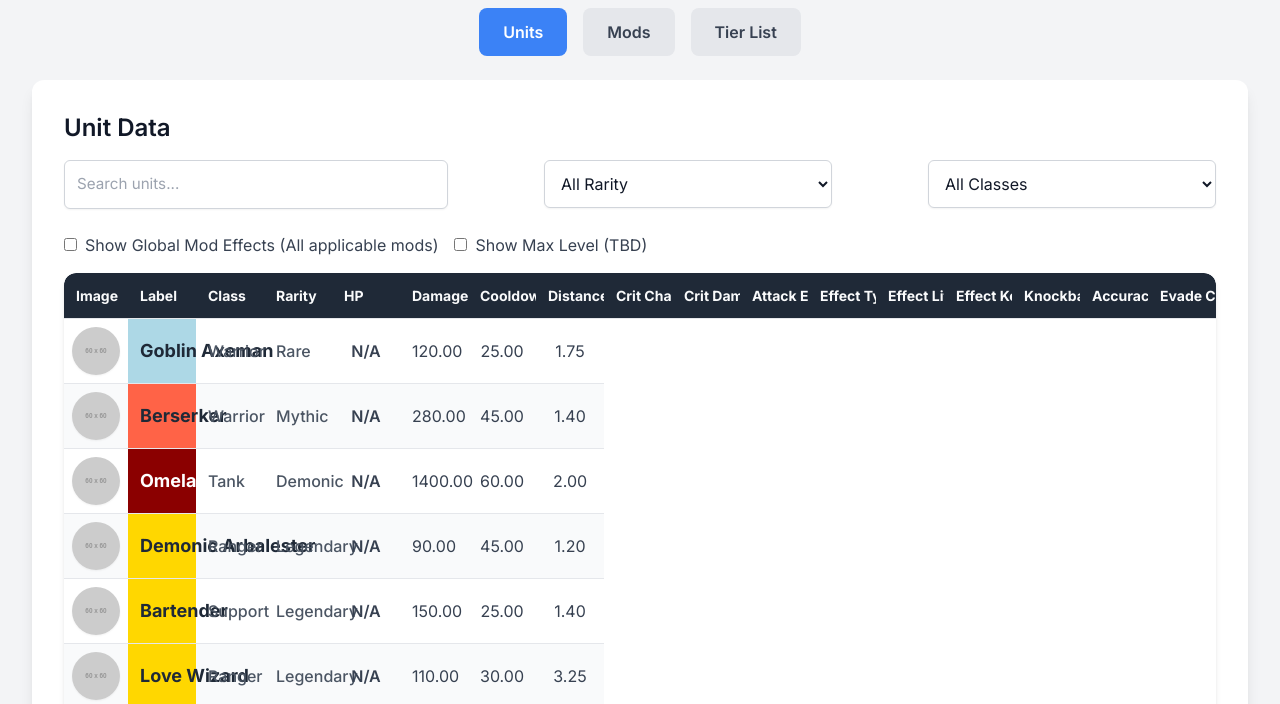
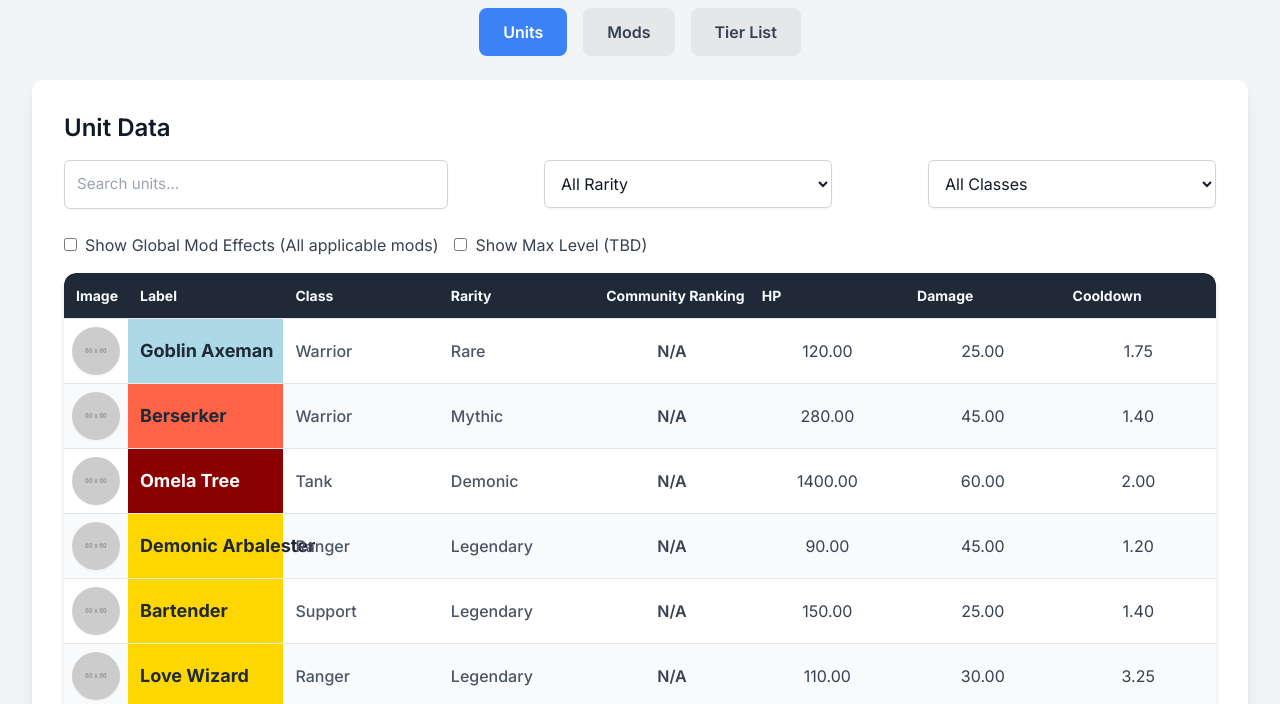
Before and after one commit to BlackDragon2435/UnitsBGWiki, a plain HTML site: page index.html in a window 1280 px wide. Shown: the part 96-800 px from the top of the page. Drawn offline with nearby package versions, Linux system fonts and the light colour scheme; placeholder pictures from the web are drawn by us.

Commit message:
ForgotToSaveTableFix

```diff
--- a/index.html
+++ b/index.html
@@ -62,23 +62,14 @@
                     <table id="unitTable" class="min-w-full">
                         <thead>
                             <tr>
-                                <th data-sort="Image" class="w-16">Image</th> <!-- New Image Header -->
+                                <th data-sort="Image" class="w-16">Image</th>
                                 <th data-sort="Label">Label</th>
                                 <th data-sort="Class">Class</th>
                                 <th data-sort="Rarity">Rarity</th>
+                                <th data-sort="CommunityRanking">Community Ranking</th>
                                 <th data-sort="HP">HP</th>
                                 <th data-sort="Damage">Damage</th>
                                 <th data-sort="Cooldown">Cooldown</th>
-                                <th data-sort="Distance">Distance</th>
-                                <th data-sort="CritChance">Crit Chance</th>
-                                <th data-sort="CritDamage">Crit Damage</th>
-                                <th data-sort="AttackEffect">Attack Effect</th>
-                                <th data-sort="AttackEffectType">Effect Type</th>
-                                <th data-sort="AttackEffectLifesteal">Effect Lifesteal</th>
-                                <th data-sort="AttackEffectKey">Effect Key</th>
-                                <th data-sort="Knockback">Knockback</th>
-                                <th data-sort="Accuracy">Accuracy</th>
-                                <th data-sort="EvadeChance">Evade Chance</th>
                             </tr>
                         </thead>
                         <tbody id="unitTableBody">
--- a/js/script.js
+++ b/js/script.js
@@ -53,7 +53,7 @@ const unitColumnOrder = [
 ];
 
 // Define ALL possible unit stats for the detailed dropdown view
-// Removed: Distance, CritChance, CritDamage, AttackEffect, AttackEffectType,
+// Re-added: Distance, CritChance, CritDamage, AttackEffect, AttackEffectType,
 // AttackEffectLifesteal, AttackEffectKey, Knockback, Accuracy, EvadeChance,
 // HPOffset, ShadowStepDistance, ShadowStepCooldown
 const allUnitStatsForDropdown = [
@@ -683,7 +683,7 @@ function toggleUnitDetails(unit, clickedRow, index) {
     allUnitStatsForDropdown.forEach(key => {
         const li = document.createElement('li');
         let displayValue = unit[key];
-        // Apply specific formatting for percentages and numbers (only HP, Damage, Cooldown remain here)
+        // Apply specific formatting for percentages and numbers
         if (['Cooldown', 'HP', 'Damage', 'Distance', 'CritChance', 'CritDamage', 'AttackEffectLifesteal', 'Knockback', 'Accuracy', 'EvadeChance'].includes(key)) {
             displayValue = typeof displayValue === 'number' ? displayValue.toFixed(2) : displayValue;
         }
```
